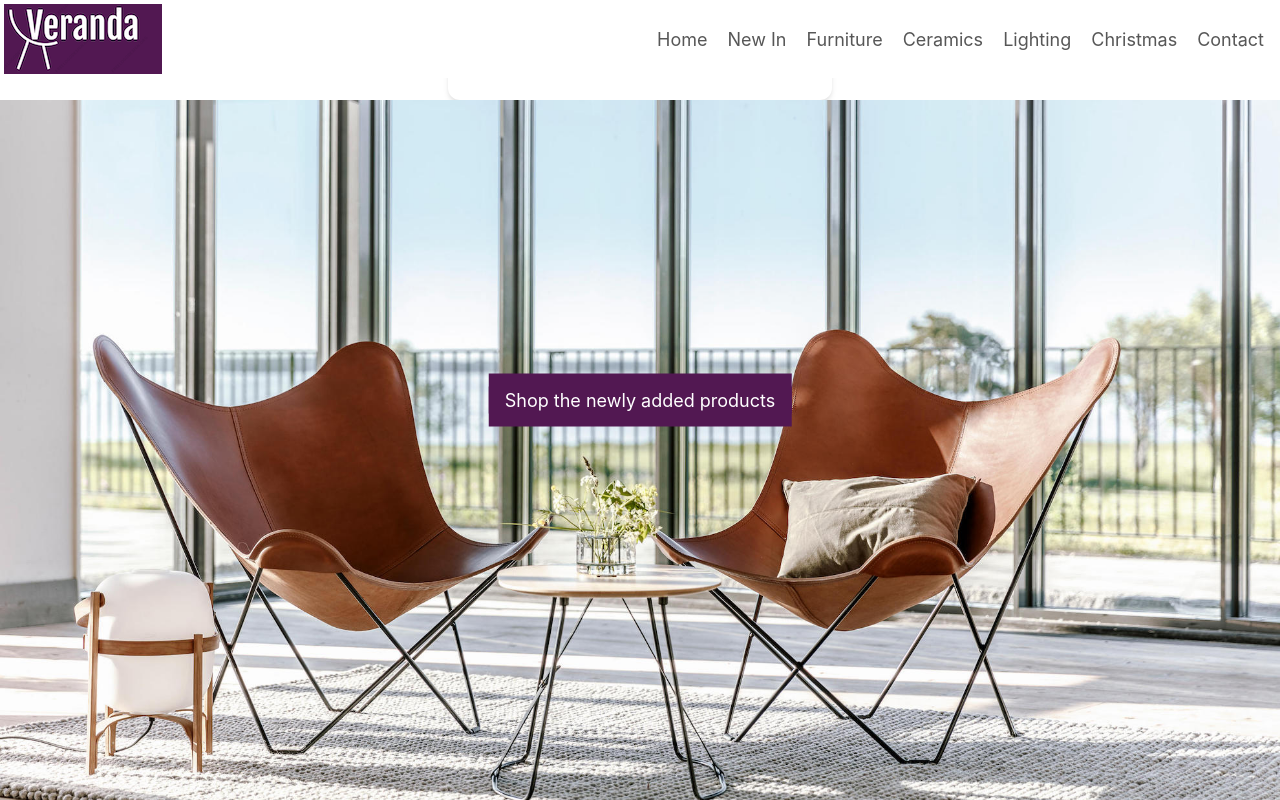
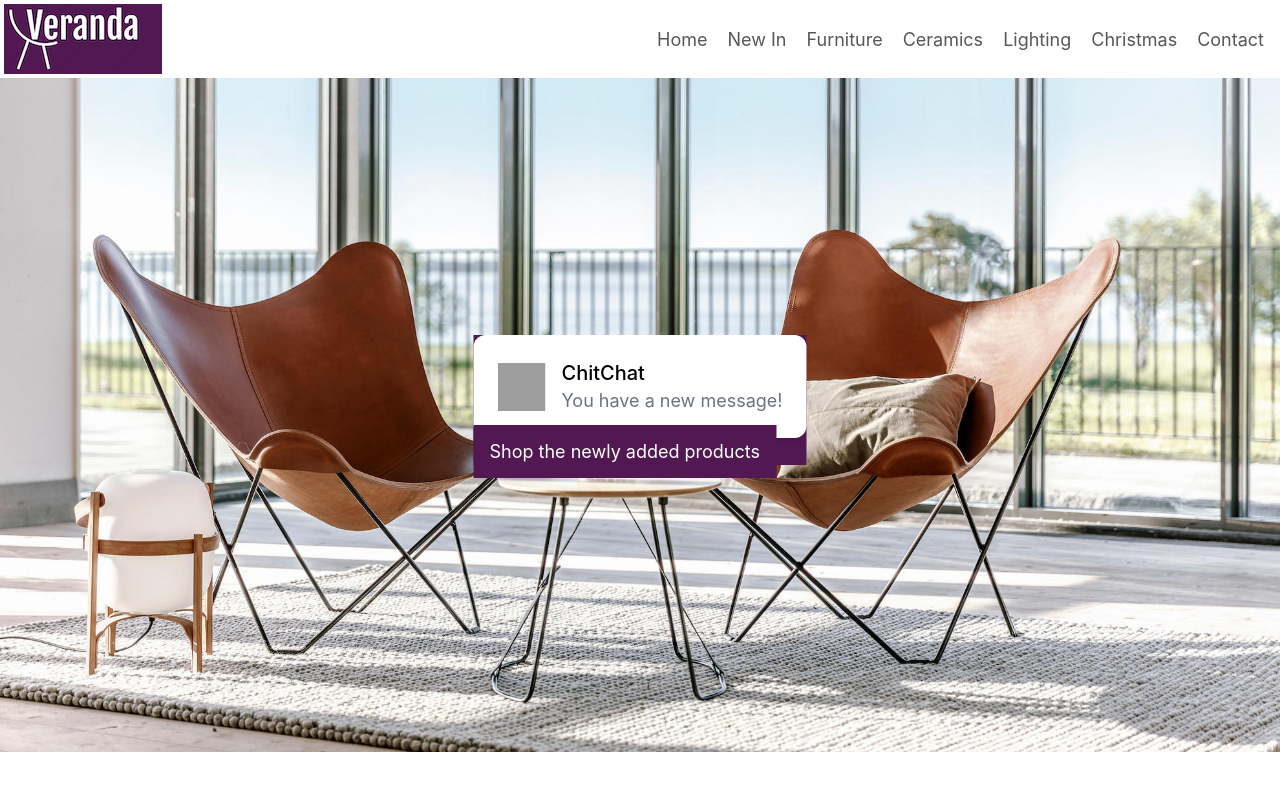
Before and after one commit to luciaivan14/store, a React (Create React App) app: page / in a window 1280 px wide. Shown: the top 800 px of the page. Built offline with nearby package versions, Linux system fonts and the light colour scheme; grey boxes are pictures that could not be loaded.

Commit message:
Added tail wind component

```diff
--- a/src/App.js
+++ b/src/App.js
@@ -88,7 +88,10 @@ export default function App() {
 function Home() {
   return ( <div>
 
-      <div className="p-6 max-w-sm mx-auto bg-white rounded-xl shadow-md flex items-center space-x-4">
+
+     <div className="image-container">
+       <div className="floating-text">
+         <div className="p-6 max-w-sm mx-auto bg-white rounded-xl shadow-md flex items-center space-x-4">
         <div className="flex-shrink-0">
           <img className="h-12 w-12" src="/img/logo.svg" alt="ChitChat Logo" />
         </div>
@@ -97,8 +100,6 @@ function Home() {
           <p className="text-gray-500">You have a new message!</p>
         </div>
       </div>
-     <div className="image-container">
-       <div className="floating-text">
          <a href="/new-in">Shop the newly added products</a>
          </div>
         <img className="full-width-image" src={homedecor} alt="homedecor" align="center" />
```
